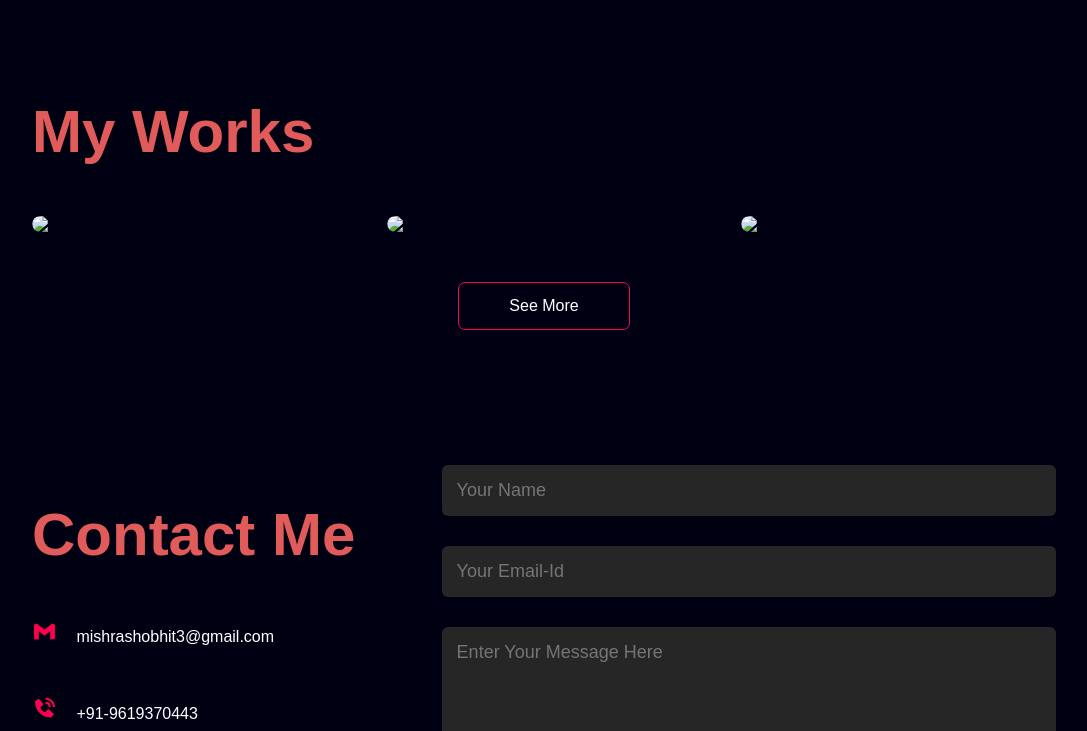
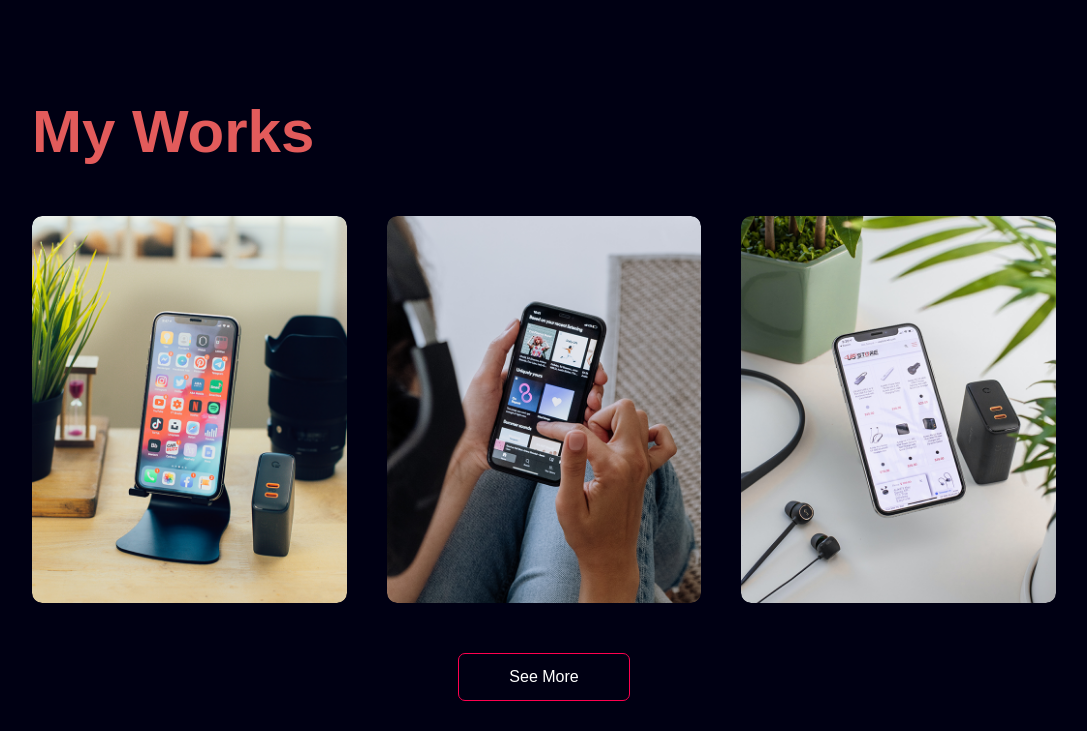
Before and after one commit to shobhit1996/Port, a plain HTML site: page index.html in a window 1280 px wide. Shown: the part 2001-2732 px from the top of the page, without its empty margins (96-1183 px from the left). Drawn offline with nearby package versions, Linux system fonts and the light colour scheme; a web font is replaced by a local one.

Commit message:
Update index.html

```diff
--- a/index.html
+++ b/index.html
@@ -17,7 +17,6 @@
     <div class="container">
       <nav>
         <h1><span>s</span>H<span>o</span>B</span><span>H</span>i<span>t</span></h1>
-        <!-- <img src="images/logo.png"class="logo"> -->
         <ul id="sidemenu">
           <li><a href="#header">Home</a></li>
           <li><a href="#about">About</a></li>
@@ -41,7 +40,7 @@
     <div class="container">
       <div class="row">
         <div class="about-col-1">
-          <img src="images/Skm.png">
+          <img src="Skm.png">
         </div>
         <div class="about-col-2">
           <h1 class="subtitle">About Me</h1>
@@ -123,7 +122,7 @@
       <h1 class="subtitle">My Works</h1>
       <div class="worklist">
         <div class="work">
-          <img src="/images/work-1.png">
+          <img src="work-1.png">
           <div class="layer">
             <h3>Social Media App</h3>
             <p>Lorem ipsum dolor sit amet consectetur adipisicing elit. Obcaecati harum necessitatibus vero voluptatum,
@@ -132,7 +131,7 @@
           </div>
         </div>
         <div class="work">
-          <img src="/images/work-2.png">
+          <img src="work-2.png">
           <div class="layer">
             <h3>Music App</h3>
             <p>Lorem ipsum dolor sit amet consectetur adipisicing elit. Obcaecati harum necessitatibus vero voluptatum,
@@ -141,7 +140,7 @@
           </div>
         </div>
         <div class="work">
-          <img src="/images/work-3.png">
+          <img src="work-3.png">
           <div class="layer">
             <h3>E-commerce App</h3>
             <p>Lorem ipsum dolor sit amet consectetur adipisicing elit. Obcaecati harum necessitatibus vero voluptatum,
@@ -169,7 +168,7 @@
             <a href="#"><i class='bx bxl-instagram'></i></a>
             <a href="#"><i class='bx bxl-linkedin-square'></i></a>
           </div>
-          <a href="images/ShobhitCV.docx" download class="btn btn2">Download CV</a>
+          <a href="ShobhitCV.docx" download class="btn btn2">Download CV</a>
         </div>
         <div class="contact-right">
           <form name="submit-to-google-sheet">
```
